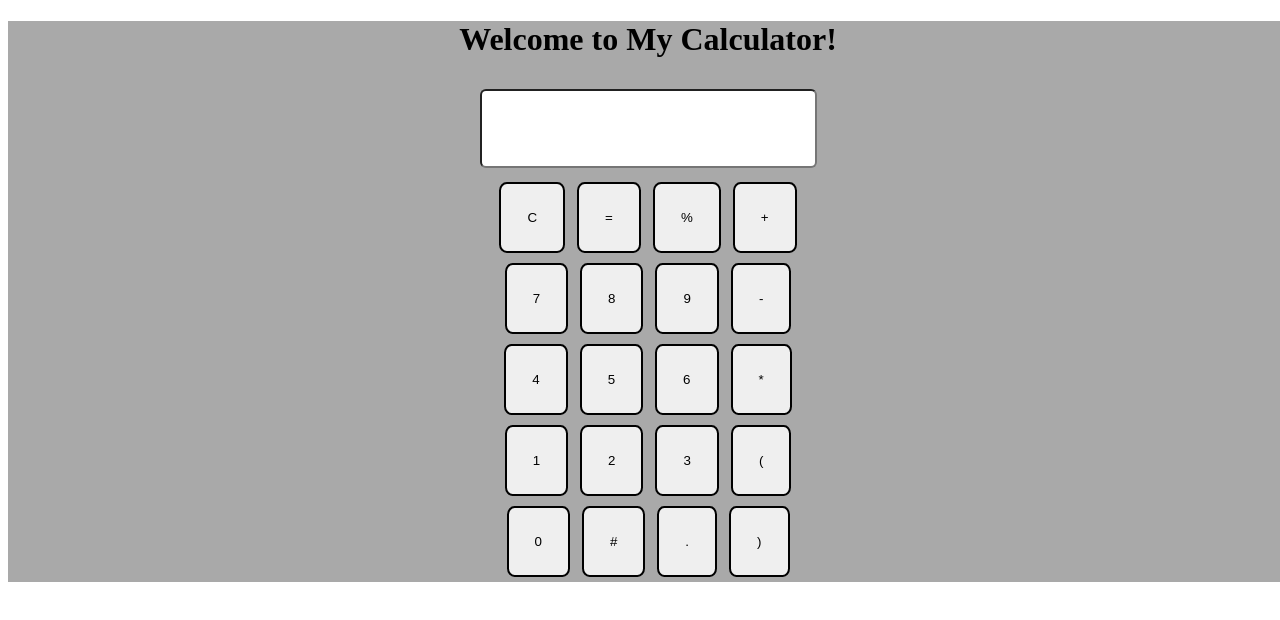
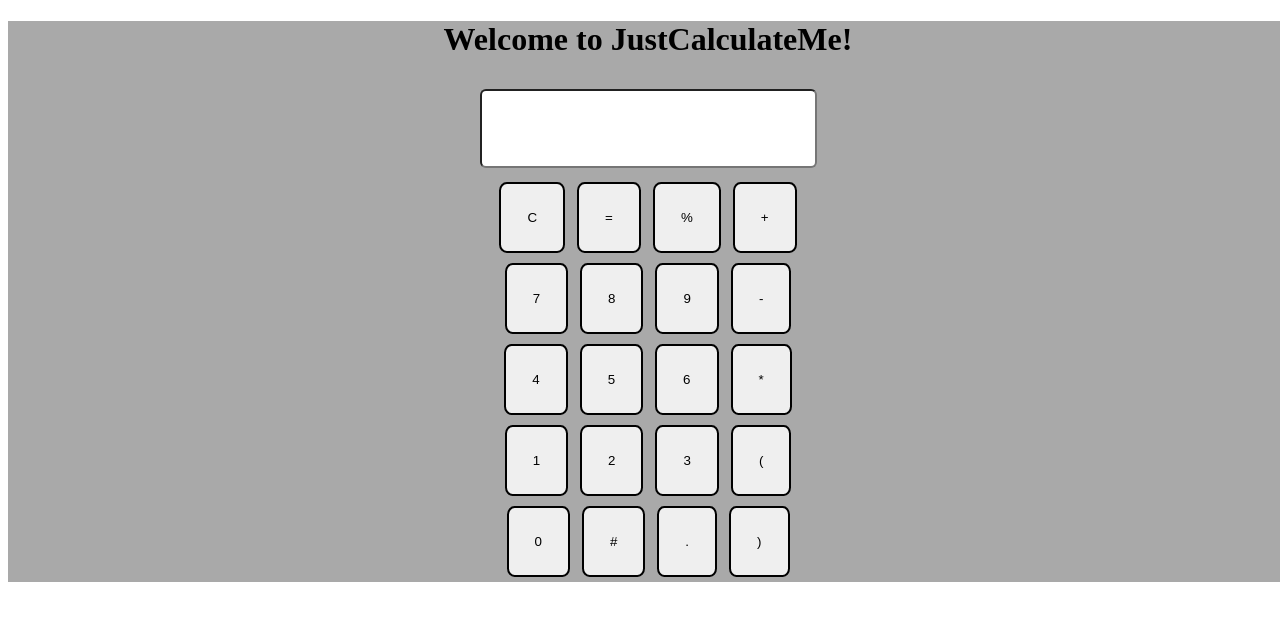
Before and after one commit to vikaskr-gupta/Calculator-JustCalculateMe, a plain HTML site: page index.html in a window 1280 px wide. Drawn offline with Linux system fonts and the light colour scheme.

Commit message:
Update index.html

```diff
--- a/index.html
+++ b/index.html
@@ -2,7 +2,7 @@
 <html>
 
 <head>
-    <title>A Calculator - Calculator made by Me!</title>
+    <title>A Calculator - JustCalculateMe!</title>
     <link href="style.css" rel="stylesheet">
     <link href="utils.css" rel="stylesheet">
     <link rel="preconnect" href="https://fonts.googleapis.com">
@@ -13,7 +13,7 @@
 
 <body>
     <div class="cal">
-        <h1 class="text-center">Welcome to My Calculator!</h1>
+        <h1 class="text-center">Welcome to JustCalculateMe!</h1>
         <div class="container item-center flex flex-col mx-auto">
             <div class="row">
                 <input class="input" type="text">
```
